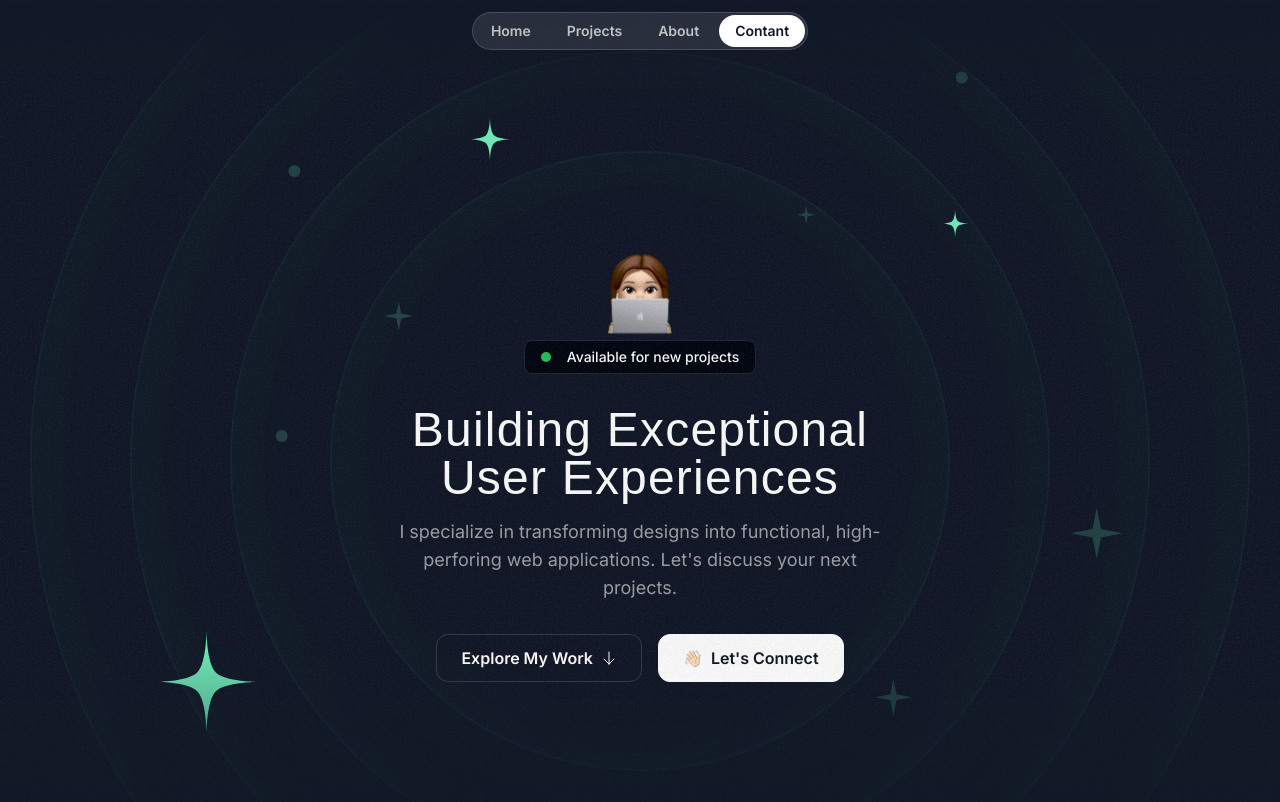
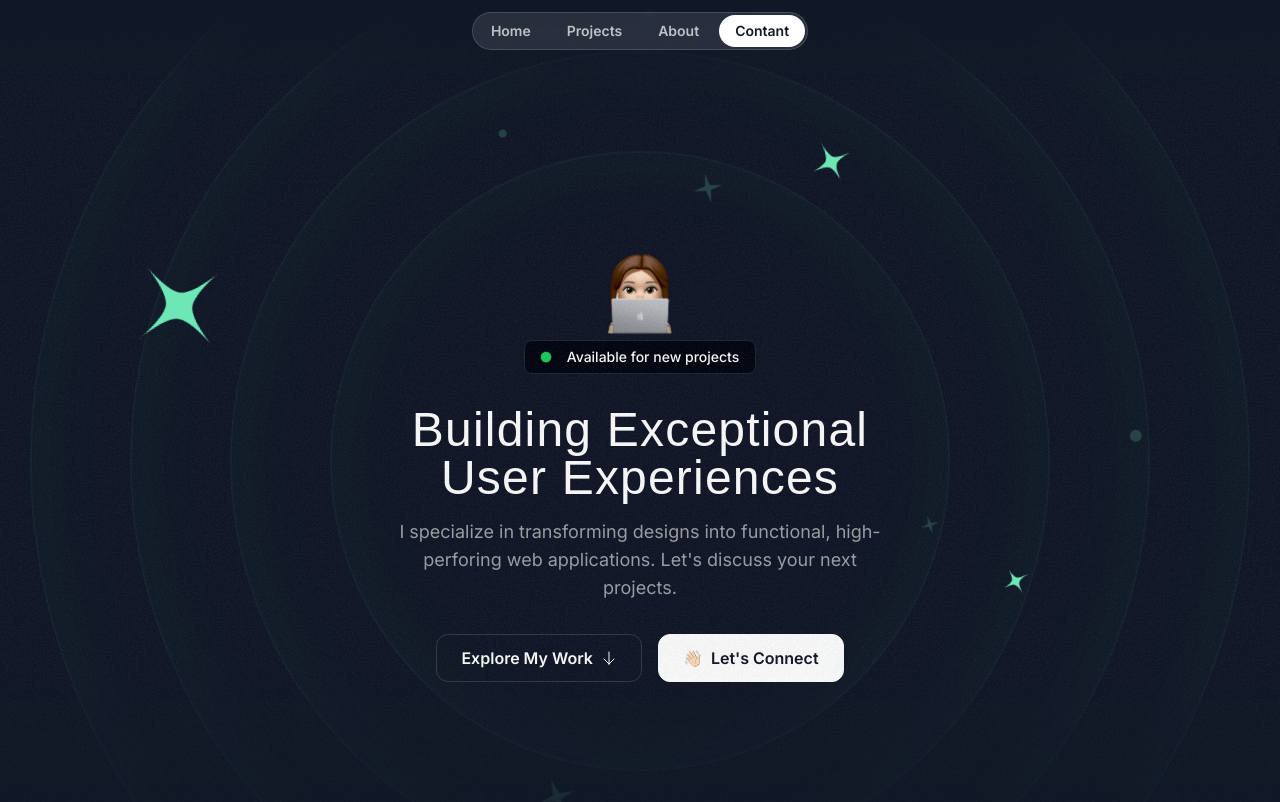
Before and after one commit to edadural/portfolio, a Next.js app: page / in a window 1280 px wide. Shown: the top 802 px of the page. Built offline with nearby package versions, Linux system fonts and the light colour scheme; a web font is replaced by a local one.

Commit message:
hero section animations

```diff
--- a/src/components/HeroOrbit.tsx
+++ b/src/components/HeroOrbit.tsx
@@ -1,14 +1,30 @@
 import { PropsWithChildren } from "react";
+import { twMerge } from "tailwind-merge";
 
 export default function HeroOrbit({
   children,
   size,
-    rotation
-}: PropsWithChildren<{ size: number; rotation: number }>) {
+  rotation,
+  shouldOrbit = false,
+  orbitDuration,
+  shouldSpin = false,
+  spinDuration,
+}: PropsWithChildren<{
+  size: number;
+  rotation: number;
+  shouldOrbit?: boolean;
+  orbitDuration?: string;
+  shouldSpin?: boolean;
+  spinDuration?: string;
+}>) {
   return (
-        <div className='absolute left-1/2 top-1/2 -translate-x-1/2 -translate-y-1/2'>
+    <div className="absolute left-1/2 top-1/2 -translate-x-1/2 -translate-y-1/2">
       <div
-                className='flex items-start justify-start'
+        className={twMerge(shouldOrbit === true && "animate-spin")}
+        style={{ animationDuration: orbitDuration }}
+      >
+        <div
+          className="flex items-start justify-start"
           style={{
             transform: `rotate(${rotation}deg)`,
             height: `${size}px`,
@@ -16,7 +32,11 @@ export default function HeroOrbit({
           }}
         >
           <div
-                    className='inline-flex'
+            className={twMerge(shouldSpin === true && "animate-spin")}
+            style={{ animationDuration: spinDuration }}
+          >
+            <div
+              className="inline-flex"
               style={{
                 transform: `rotate(${rotation * -1}deg)`,
               }}
@@ -25,5 +45,7 @@ export default function HeroOrbit({
             </div>
           </div>
         </div>
-    )
+      </div>
+    </div>
+  );
 }
--- a/src/components/pages/Hero.tsx
+++ b/src/components/pages/Hero.tsx
@@ -1,89 +1,141 @@
-import React from 'react'
-import Image from 'next/image'
-import memojiImage from '@/assets/images/memoji-computer.png'
-import ArrowDown from '@/assets/icons/arrow-down.svg'
-import grainImage from '@/assets/images/grain.jpg'
+import React from "react";
+import Image from "next/image";
+import memojiImage from "@/assets/images/memoji-computer.png";
+import ArrowDown from "@/assets/icons/arrow-down.svg";
+import grainImage from "@/assets/images/grain.jpg";
 import StarIcon from "@/assets/icons/star.svg";
 import SparkleIcon from "@/assets/icons/sparkle.svg";
-import HeroOrbit from '../HeroOrbit'
+import HeroOrbit from "../HeroOrbit";
 
 export default function Hero() {
   return (
-        <div className='py-32 md:py-48 lg:py-60 relative z-0 overflow-x-clip'>
-            <div className='absolute inset-0 [mask-image:linear-gradient(to_bottom,transparent,black_10%,black_70%,transparent)]'>
+    <div className="py-32 md:py-48 lg:py-60 relative z-0 overflow-x-clip">
+      <div className="absolute inset-0 [mask-image:linear-gradient(to_bottom,transparent,black_10%,black_70%,transparent)]">
         <div
-                    className='absolute inset-0 -z-30 opacity-5'
+          className="absolute inset-0 -z-30 opacity-5"
           style={{
-                        backgroundImage: `url(${grainImage.src})`
+            backgroundImage: `url(${grainImage.src})`,
           }}
         ></div>
 
-                <div className='size-[620px] hero-ring'></div>
-                <div className='size-[820px] hero-ring'></div>
-                <div className='size-[1020px] hero-ring'></div>
-                <div className='size-[1220px] hero-ring'></div>
+        <div className="size-[620px] hero-ring"></div>
+        <div className="size-[820px] hero-ring"></div>
+        <div className="size-[1020px] hero-ring"></div>
+        <div className="size-[1220px] hero-ring"></div>
 
-                <HeroOrbit size={800} rotation={-72}>
-                    <StarIcon className="size-28 text-emerald-300" />
+        <HeroOrbit
+          size={430}
+          rotation={-14}
+          shouldOrbit
+          orbitDuration="30s"
+          shouldSpin
+          spinDuration="6s"
+        >
+          <SparkleIcon className="size-8 text-emerald-300/20" />
         </HeroOrbit>
-                <HeroOrbit size={550} rotation={20}>
+        <HeroOrbit
+          size={440}
+          rotation={79}
+          shouldOrbit
+          orbitDuration="32s"
+          shouldSpin
+          spinDuration="6s"
+        >
+          <SparkleIcon className="size-5 text-emerald-300/20" />
+        </HeroOrbit>
+        <HeroOrbit size={520} rotation={-41} shouldOrbit orbitDuration="34s">
+          <div className="size-2 rounded-full bg-emerald-300/20" />
+        </HeroOrbit>
+        <HeroOrbit
+          size={530}
+          rotation={178}
+          shouldOrbit
+          orbitDuration="36s"
+          shouldSpin
+          spinDuration="3s"
+        >
+          <SparkleIcon className="size-10 text-emerald-300/20" />
+        </HeroOrbit>
+        <HeroOrbit
+          size={550}
+          rotation={20}
+          shouldOrbit
+          orbitDuration="38s"
+          shouldSpin
+          spinDuration="6s"
+        >
           <StarIcon className="size-12 text-emerald-300" />
         </HeroOrbit>
-                <HeroOrbit size={590} rotation={98}>
+        <HeroOrbit
+          size={590}
+          rotation={98}
+          shouldOrbit
+          orbitDuration="40s"
+          shouldSpin
+          spinDuration="6s"
+        >
           <StarIcon className="size-8 text-emerald-300" />
         </HeroOrbit>
-                <HeroOrbit size={430} rotation={-14}>
-                    <SparkleIcon className="size-8 text-emerald-300/20" />
+        <HeroOrbit size={650} rotation={-5} shouldOrbit orbitDuration="42s">
+          <div className="size-2 rounded-full bg-emerald-300/20" />
         </HeroOrbit>
-                <HeroOrbit size={440} rotation={79}>
-                    <SparkleIcon className="size-5 text-emerald-300/20" />
-                </HeroOrbit>
-                <HeroOrbit size={530} rotation={178}>
-                    <SparkleIcon className="size-10 text-emerald-300/20" />
-                </HeroOrbit>
-                <HeroOrbit size={710} rotation={144}>
+        <HeroOrbit
+          size={710}
+          rotation={144}
+          shouldOrbit
+          orbitDuration="44s"
+          shouldSpin
+          spinDuration="3s"
+        >
           <SparkleIcon className="size-14 text-emerald-300/20" />
         </HeroOrbit>
-                <HeroOrbit size={720} rotation={85}>
+        <HeroOrbit size={720} rotation={85} shouldOrbit orbitDuration="46s">
           <div className="size-3 rounded-full bg-emerald-300/20" />
         </HeroOrbit>
-                <HeroOrbit size={520} rotation={-41}>
-                    <div className="size-3 rounded-full bg-emerald-300/20" />
-                </HeroOrbit>
-                <HeroOrbit size={650} rotation={-5}>
-                    <div className="size-3 rounded-full bg-emerald-300/20" />
+        <HeroOrbit
+          size={800}
+          rotation={-72}
+          shouldOrbit
+          orbitDuration="48s"
+          shouldSpin
+          spinDuration="6s"
+        >
+          <StarIcon className="size-28 text-emerald-300" />
         </HeroOrbit>
       </div>
 
-            <div className='container'>
-                <div className='flex flex-col items-center'>
-                    <Image
-                        src={memojiImage}
-                        className='size-[100px]'
-                        alt="memoji"
-                    />
-                    <div className='bg-gray-950 border border-gray-800 px-4 py-1.5 inline-flex items-center gap-4 rounded-lg'>
-                        <div className='bg-green-500 size-2.5 rounded-full'></div>
-                        <div className='text-sm font-medium'>Available for new projects</div>
+      <div className="container">
+        <div className="flex flex-col items-center">
+          <Image src={memojiImage} className="size-[100px]" alt="memoji" />
+          <div className="bg-gray-950 border border-gray-800 px-4 py-1.5 inline-flex items-center gap-4 rounded-lg">
+            <div className="bg-green-500 size-2.5 rounded-full relative">
+              <div className="bg-green-500 absolute inset-0 rounded-full animate-ping-large"></div>
+            </div>
+            <div className="text-sm font-medium">
+              Available for new projects
             </div>
           </div>
-                <div className='max-w-lg mx-auto'>
-                    <h1 className='font-serif text-3xl md:text-5xl text-center mt-8 tracking-wide'>Building Exceptional User Experiences</h1>
-                    <p className='mt-4 text-center text-white/60 md:text-lg'>
-                        I specialize in transforming designs into functional, high-perforing web applications. Let's discuss your next projects.
+        </div>
+        <div className="max-w-lg mx-auto">
+          <h1 className="font-serif text-3xl md:text-5xl text-center mt-8 tracking-wide">
+            Building Exceptional User Experiences
+          </h1>
+          <p className="mt-4 text-center text-white/60 md:text-lg">
+            I specialize in transforming designs into functional, high-perforing
+            web applications. Let's discuss your next projects.
           </p>
         </div>
-                <div className='flex flex-col md:flex-row justify-center items-center mt-8 gap-4'>
-                    <button className='inline-flex items-center gap-2 border border-white/15 px-6 h-12 rounded-xl'>
-                        <span className='font-semibold'>Explore My Work</span>
+        <div className="flex flex-col md:flex-row justify-center items-center mt-8 gap-4">
+          <button className="inline-flex items-center gap-2 border border-white/15 px-6 h-12 rounded-xl">
+            <span className="font-semibold">Explore My Work</span>
             <ArrowDown className="size-4" />
           </button>
-                    <button className='inline-flex items-center gap-2 border border-white bg-white text-gray-900 px-6 h-12 rounded-xl'>
+          <button className="inline-flex items-center gap-2 border border-white bg-white text-gray-900 px-6 h-12 rounded-xl">
             <span>👋🏻</span>
-                        <span className='font-semibold'>Let's Connect</span>
+            <span className="font-semibold">Let's Connect</span>
           </button>
         </div>
       </div>
     </div>
-    )
+  );
 }
--- a/tailwind.config.ts
+++ b/tailwind.config.ts
@@ -21,9 +21,17 @@ const config: Config = {
     },
     extend: {
       fontFamily: {
-        sans: 'var(--font-sans)',
-        serif: 'var(--font-serif)',
-      }
+        sans: "var(--font-sans)",
+        serif: "var(--font-serif)",
+      },
+      animation: {
+        "ping-large": "ping-large 1s ease-in-out infinite",
+      },
+      keyframes: {
+        "ping-large": {
+          "75%, 100%": { transform: "scale(3)", opacity: "0" },
+        },
+      },
     },
   },
   plugins: [],
```
Lines whose indentation alone changed are shown as unchanged.
